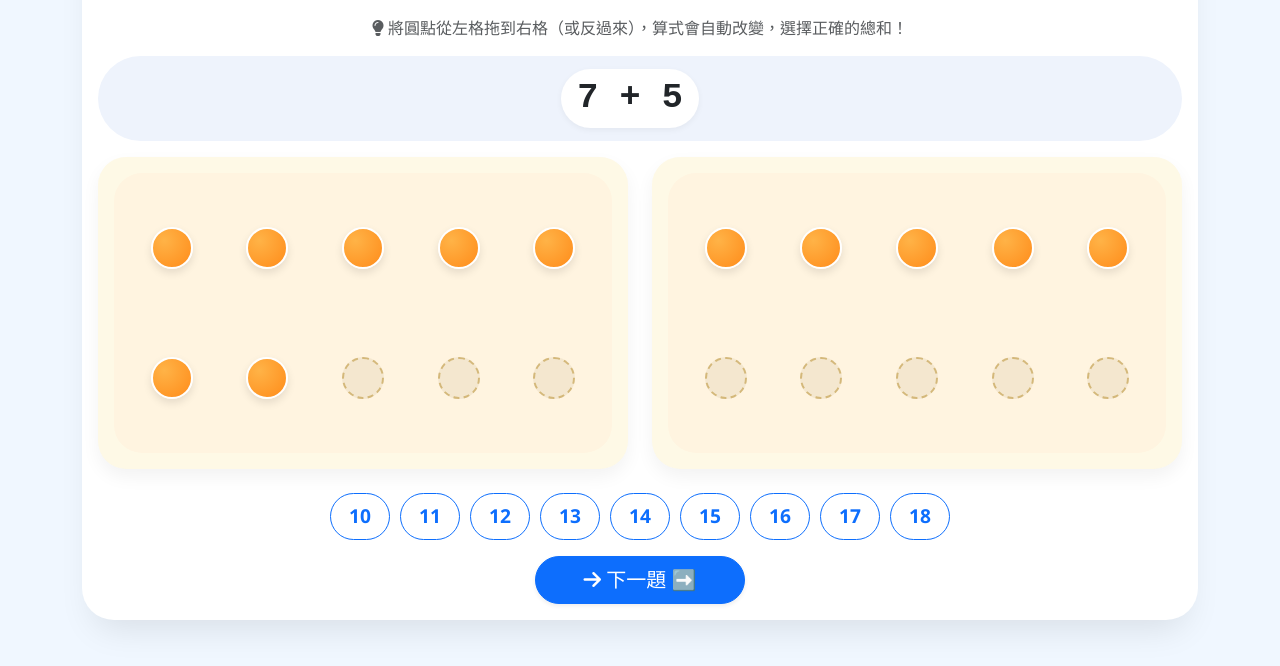
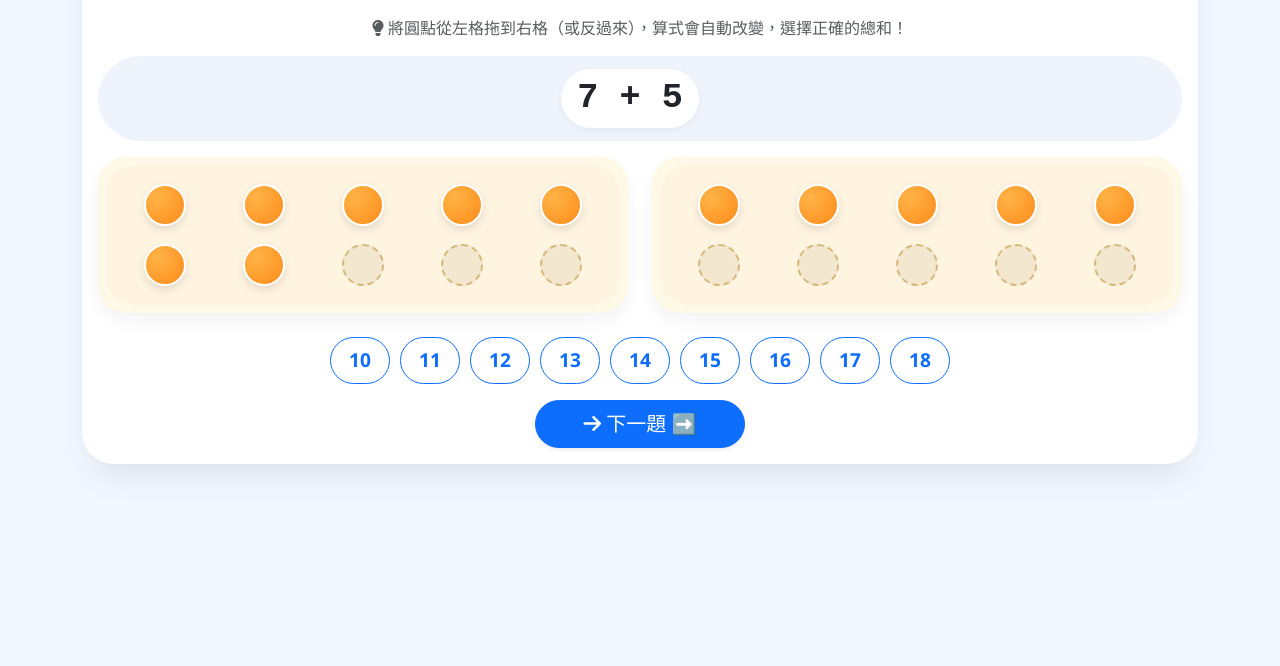
Before and after one commit to ppowoe/MathFun, a plain HTML site: page lab/single-digit-addition-with-carrying-over.html in a window 1280 px wide. Shown: the part 94-760 px from the top of the page. Drawn offline with nearby package versions, Linux system fonts and the light colour scheme.

Commit message:
Minor update
change lab 2 grid size.

```diff
--- a/lab/single-digit-addition-with-carrying-over.html
+++ b/lab/single-digit-addition-with-carrying-over.html
@@ -77,7 +77,7 @@
         .grid-container {
             background: #fef9e6;
             border-radius: 28px;
-            padding: 1rem;
+            padding: 0.5rem;
             box-shadow: 0 8px 18px rgba(0, 0, 0, 0.05);
             transition: all 0.2s;
             height: 100%;
@@ -104,7 +104,6 @@
             background: #fff4e0;
             border-radius: 28px;
             padding: 1rem;
-            min-height: 280px;
         }
         .circle-item {
             width: 48px;
```
